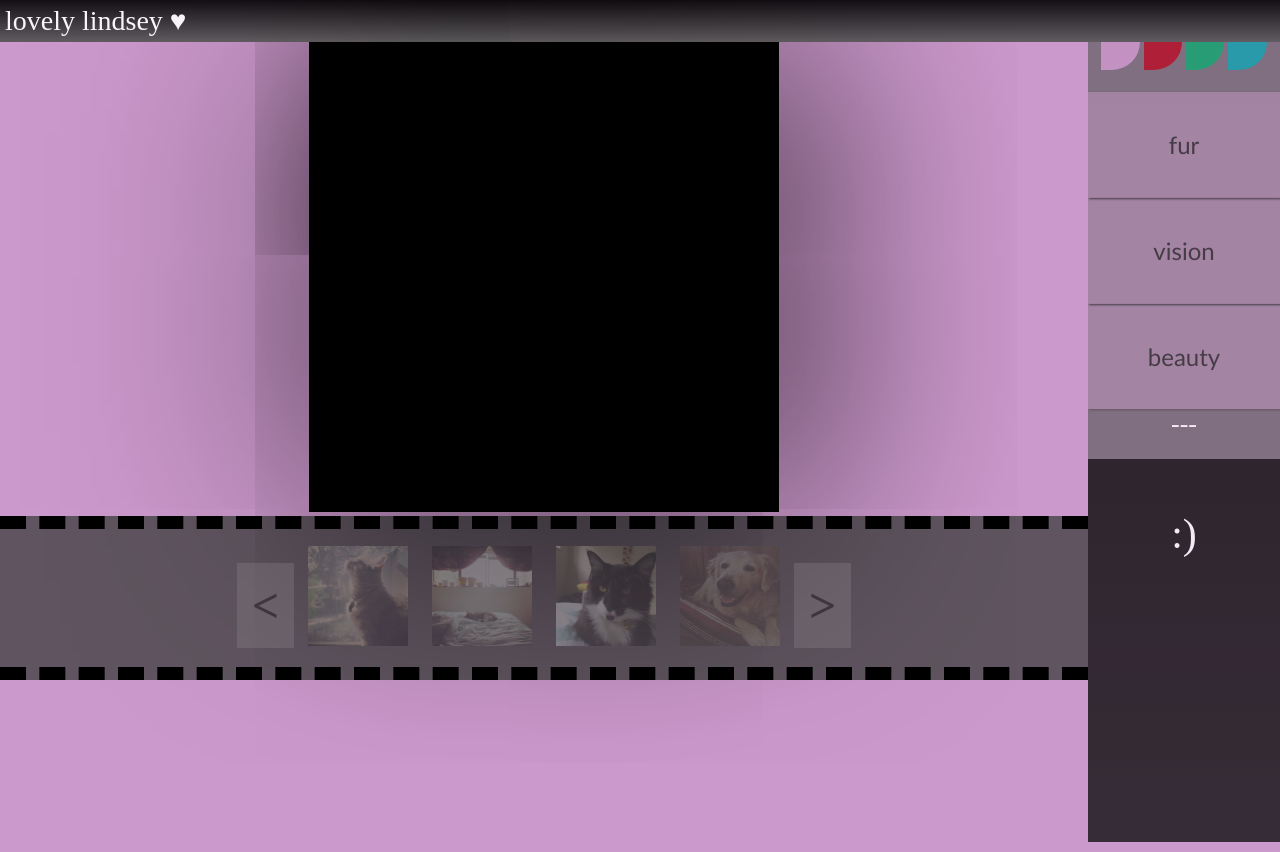
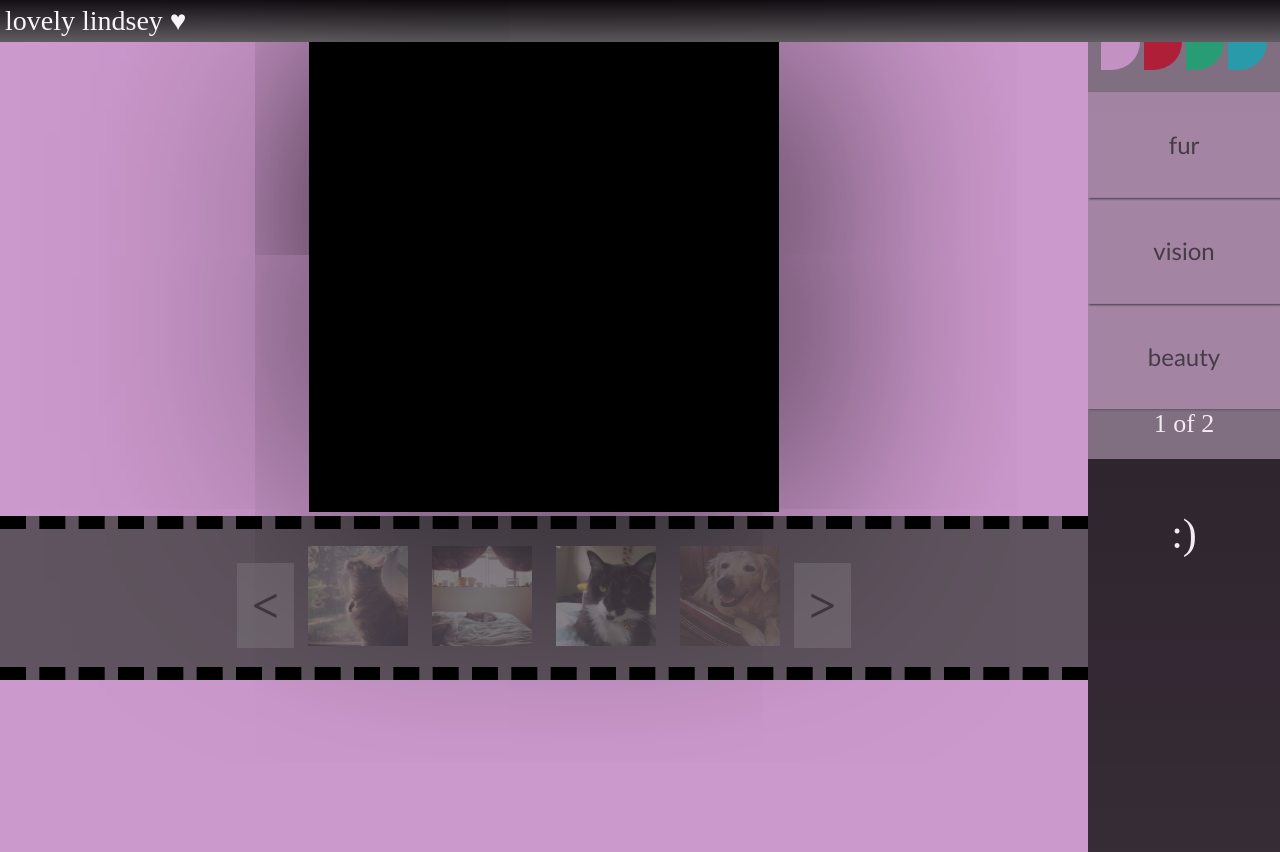
Before and after one commit to AlteredCow/Louci, a plain HTML site: page docs/index.html in a window 1280 px wide. Drawn offline with nearby package versions, Linux system fonts and the light colour scheme; files that its build step writes are made by us from their sources.

Commit message:
Minor touches

```diff
--- a/docs/index.html
+++ b/docs/index.html
@@ -3,10 +3,10 @@
    <head>
    <meta charset="UTF-8">
       <title>simply amazing</title>
-      <link  rel="stylesheet" type="text/css" href="docs/louCSS.css"/>
+      <link  rel="stylesheet" type="text/css" href="louCSS.css"/>
       <script type = "text/javascript" src = "http://code.jquery.com/jquery-latest.min.js"></script>
       <script src="https://code.jquery.com/ui/1.11.4/jquery-ui.js"></script>
-      <script type = "text/javascript" src = "docs/louJS.js"></script>
+      <script type = "text/javascript" src = "louJS.js"></script>
    </head>
 
   <body>
--- a/docs/louJS.js
+++ b/docs/louJS.js
@@ -35,7 +35,7 @@ function swapEntry(selection, container){
 	var selectedData = img_set[current_section][fileIndex].filename;
 	$(container).fadeOut(function() {
 		$(this).load(function() { $(this).fadeIn(); });
-		$(this).attr("src", "docs/" + current_section + "/" + selectedData);
+		$(this).attr("src",  current_section + "/" + selectedData);
 		heightComputer();
 	});
 }
```
